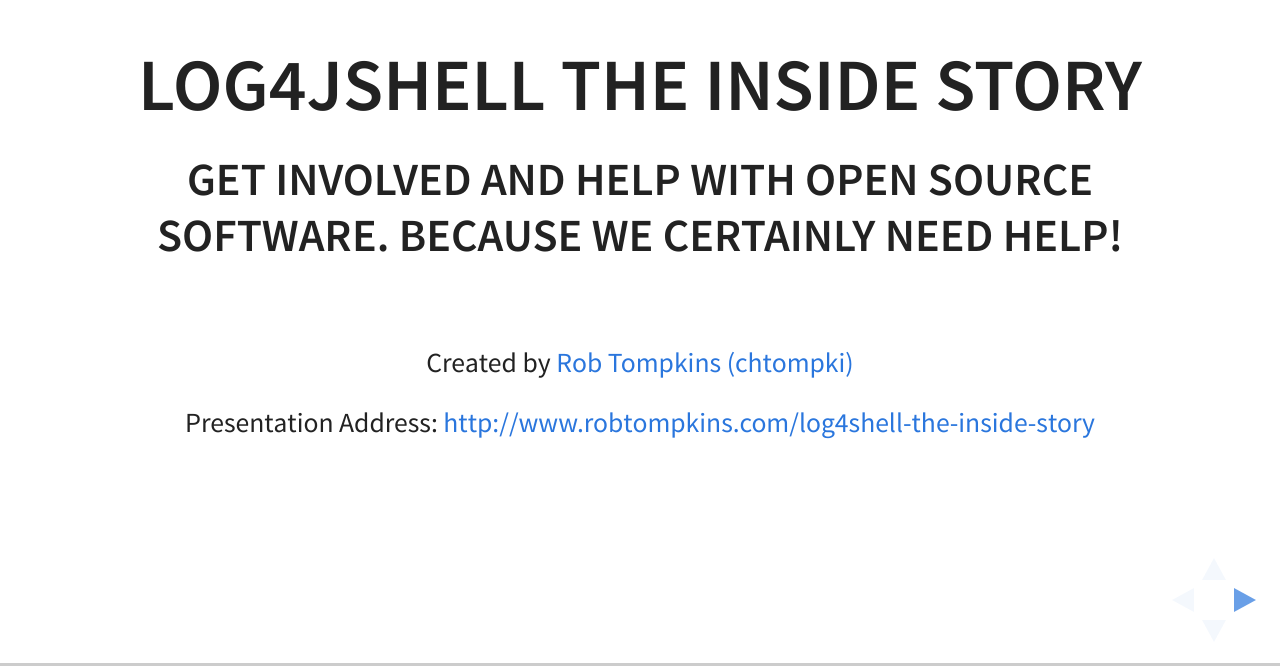
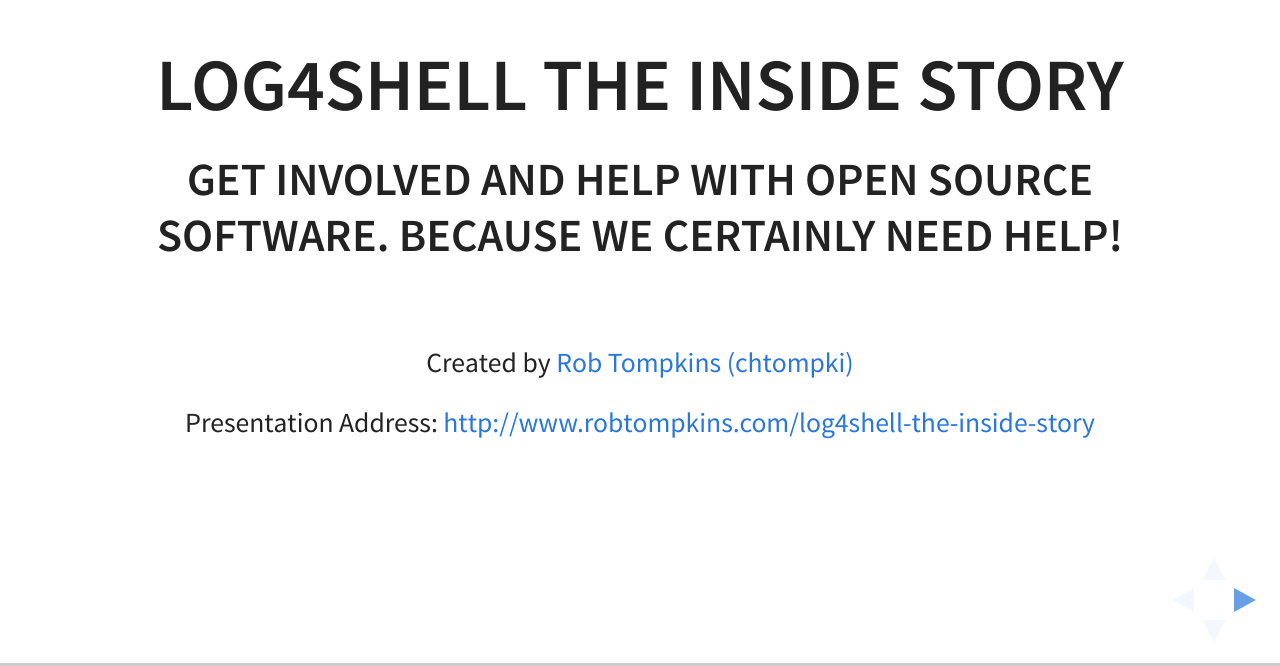
Before and after one commit to chtompki/log4shell-the-inside-story, a website: page index.html in a window 1280 px wide. Shown: the part 134-800 px from the top of the page. Drawn offline with nearby package versions, Linux system fonts and the light colour scheme; some packages are replaced by stand-ins of ours.

Commit message:
fix: title slide

```diff
--- a/index.html
+++ b/index.html
@@ -37,7 +37,7 @@
         <!-- TITLE-->
         <section>
             <h2>
-                Log4jshell The Inside Story
+                Log4shell The Inside Story
             </h2>
             <h4>
                 Get involved and help with Open Source Software. Because we certainly need help!
```
